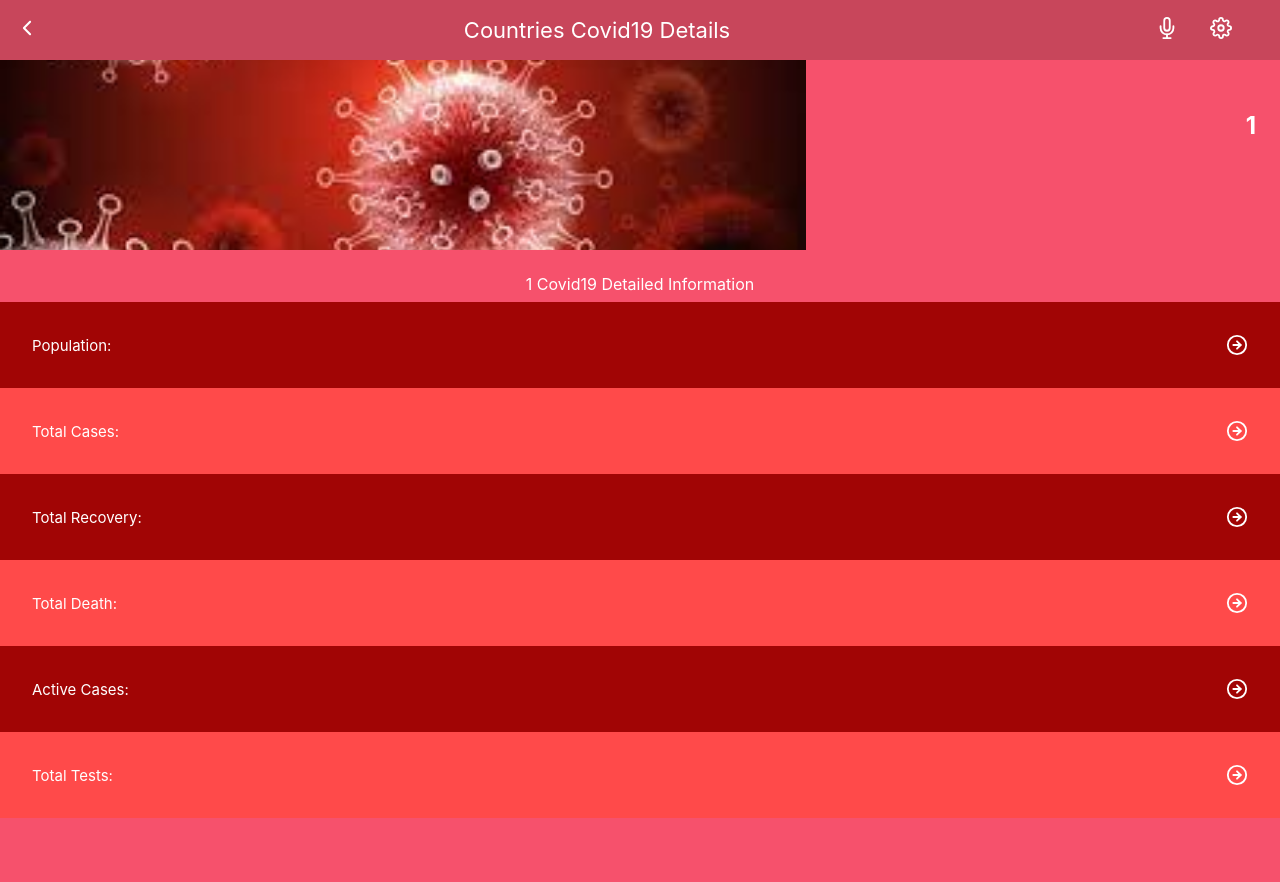
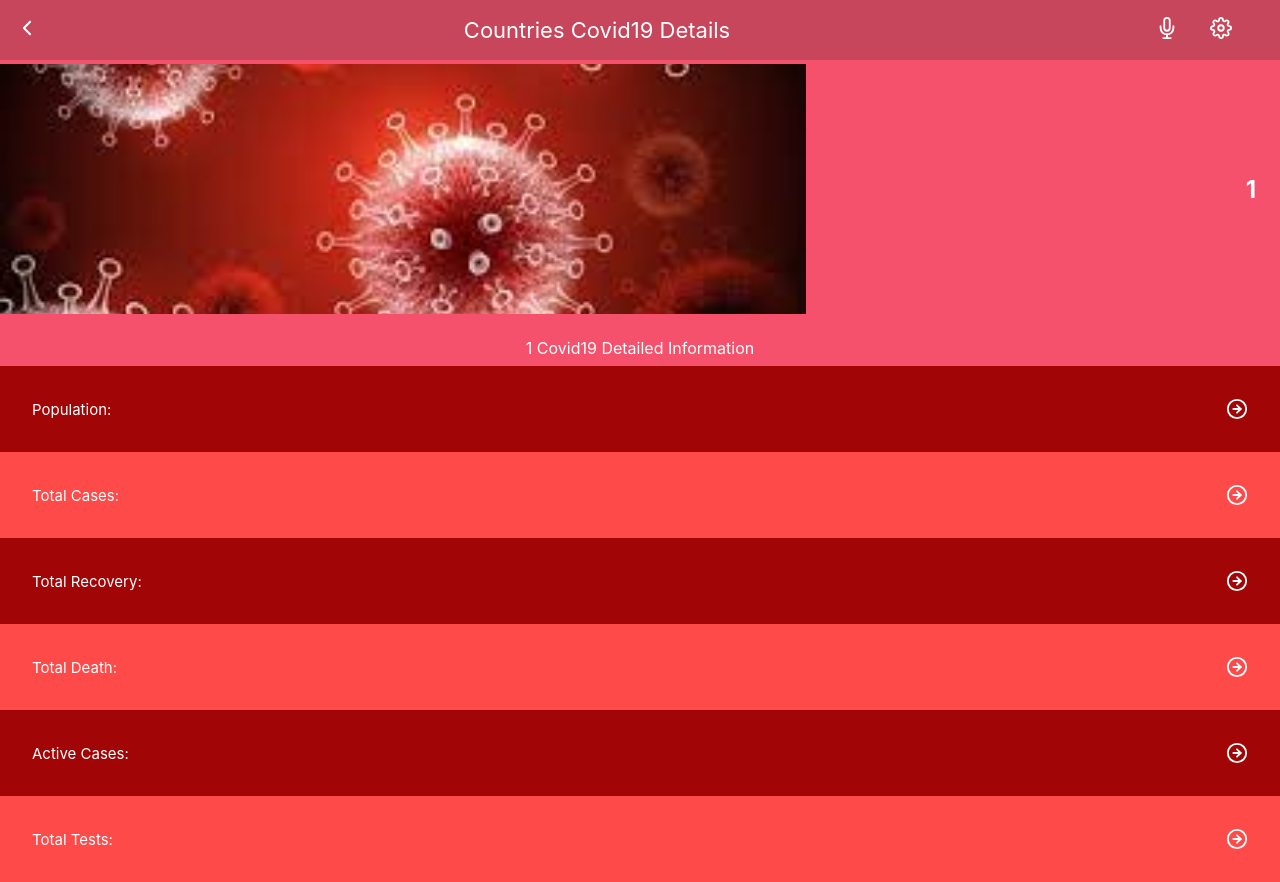
Before and after one commit to Fayob/Metrics-webapp, a React (Create React App) app: page /details/1 in a window 1280 px wide. Before the commit the page ends 818 px from the top, so only its background shows below. Built offline with nearby package versions, Linux system fonts and the light colour scheme.

Commit message:
Fix style issue

```diff
--- a/src/pages/DetailsPage.css
+++ b/src/pages/DetailsPage.css
@@ -1,3 +1,7 @@
+.details {
+  margin-top: 4rem;
+}
+
 .detail_section {
   display: flex;
   flex-direction: column;
--- a/src/pages/DetailsPage.js
+++ b/src/pages/DetailsPage.js
@@ -14,7 +14,7 @@ const DetailsPage = () => {
   const targetCountry = covidDatas && covidDatas.covid19Data.find((data) => data.Country === target);
 
   return (
-    <>
+    <main className="details">
       <Navbar navHeading="Countries Covid19 Details" />
       <Heading name={target} confirmedCases={targetCountry && targetCountry.TotalCases} />
       <DetailComponent
@@ -26,7 +26,7 @@ const DetailsPage = () => {
         ActiveCases={targetCountry && targetCountry.ActiveCases}
         TotalDeaths={targetCountry && targetCountry.TotalDeaths}
       />
-    </>
+    </main>
   );
 };
 
```
